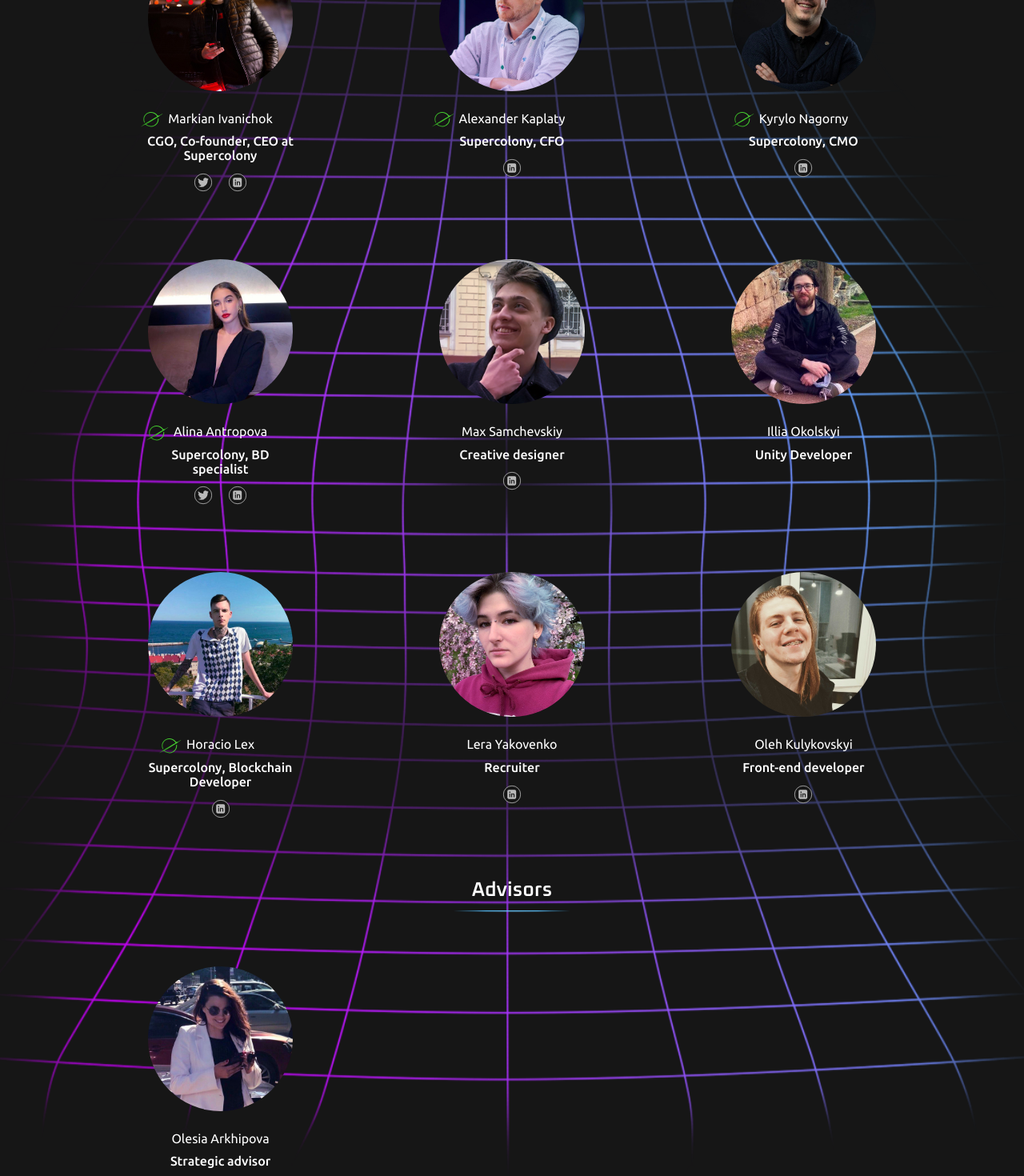
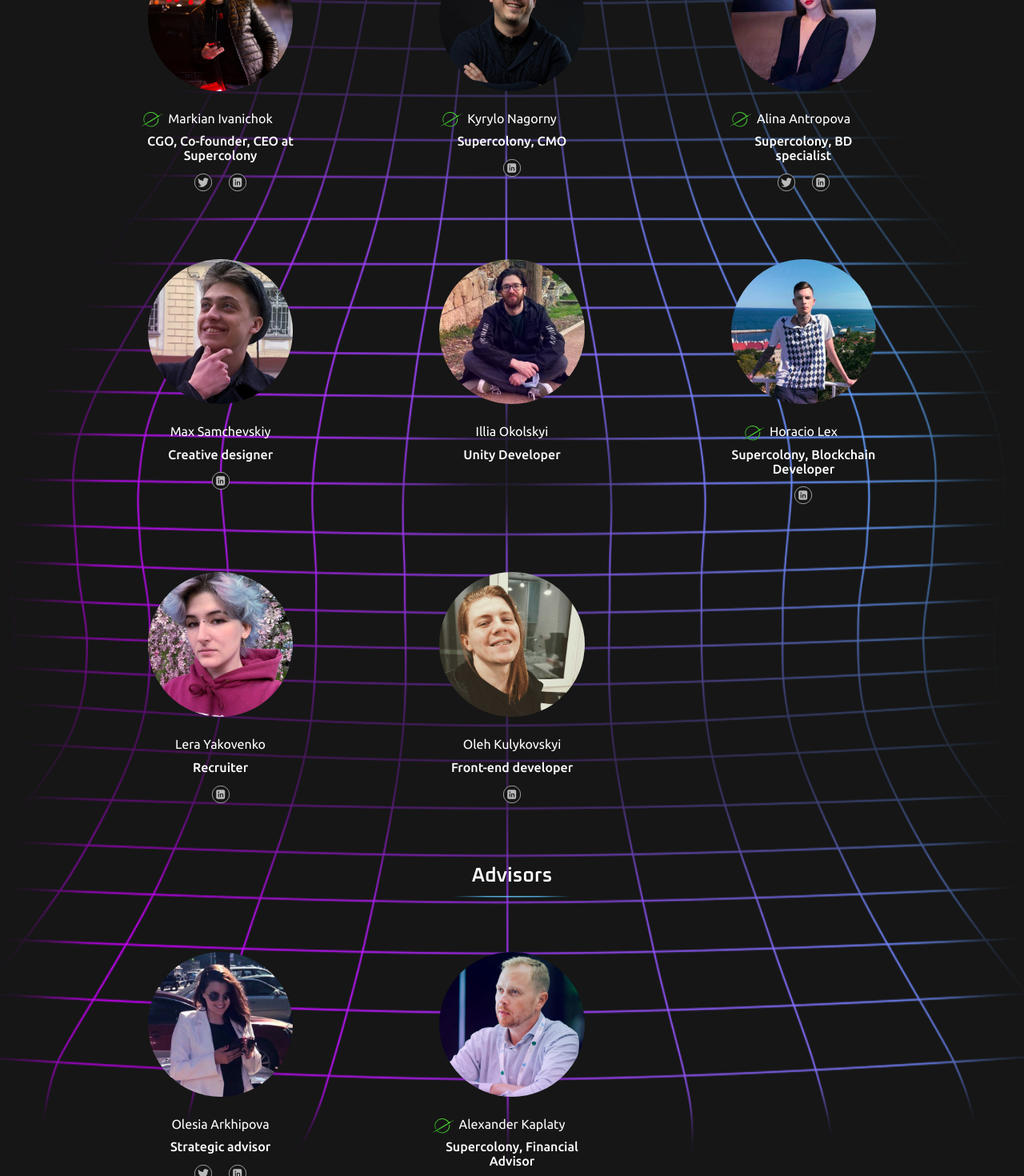
Before and after one commit to LastSymbol0/Asylum-React, a Next.js app: page /team in a window 1280 px wide. Shown: the part 800-2270 px from the top of the page at 80% size. Built offline with nearby package versions, Linux system fonts and the light colour scheme.

Commit message:
members changes

```diff
--- a/locales/en/translation.json
+++ b/locales/en/translation.json
@@ -314,18 +314,6 @@
               ]
             },
             {
-              "name": "Alexander Kaplaty",
-              "position": "Supercolony, CFO",
-              "supercolonyMember": true,
-              "body": "",
-              "social": [
-                {
-                  "name": "linkedin",
-                  "link": "https://www.linkedin.com/in/kaplaty/"
-                }
-              ]
-            },
-            {
               "name": "Kyrylo Nagorny",
               "position": "Supercolony, CMO",
               "supercolonyMember": true,
@@ -422,6 +410,17 @@
                   "link": "https://www.linkedin.com/in/olesiaarkh/"
                 }
               ]
+            },            {
+              "name": "Alexander Kaplaty",
+              "position": "Supercolony, Financial Advisor",
+              "supercolonyMember": true,
+              "body": "",
+              "social": [
+                {
+                  "name": "linkedin",
+                  "link": "https://www.linkedin.com/in/kaplaty/"
+                }
+              ]
             }
           ]
         }
--- a/pages-content/team/mainScreen/mainScreen.js
+++ b/pages-content/team/mainScreen/mainScreen.js
@@ -33,13 +33,13 @@ const avatarsMembers = {
   'Illia Okolskyi': IlliaOk,
   'Horacio Lex': Horacio,
   'Lera Yakovenko': Lera,
-  'Alexander Kaplaty': Alexander,
   'Kyrylo Nagorny': Kyrylo,
   'Oleh Kulykovskyi': Oleh,
 }
 
 const avatarsAdvisors = {
   'Olesia Arkhipova': Olesia,
+  'Alexander Kaplaty': Alexander,
 }
 
 const MainScreen = () => {
```
